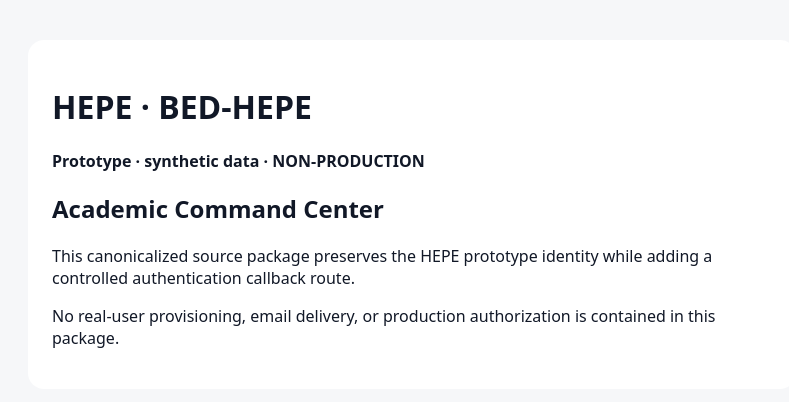
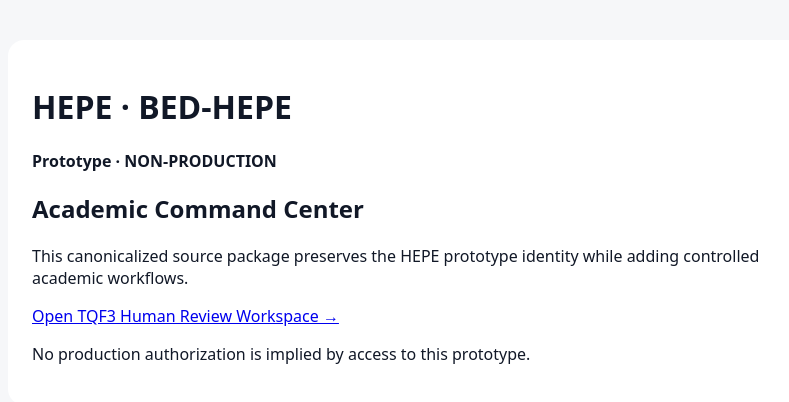
Before and after one commit to kasemch/hepe-ui-prototype, a Next.js app: page / in a window 1280 px wide. Shown: the top 402 px of the page, without its empty margins (228-1017 px from the left). Built offline with nearby package versions, Linux system fonts and the light colour scheme.

Commit message:
feat: link TQF3 review workspace

```diff
--- a/app/page.tsx
+++ b/app/page.tsx
@@ -1,11 +1,12 @@
 export default function Home() {
   return (
-    <main style={{maxWidth:720,margin:"40px auto",padding:24,background:"white",borderRadius:16}}>
+    <main style={{maxWidth:760,margin:"40px auto",padding:24,background:"white",borderRadius:16}}>
       <h1>HEPE · BED-HEPE</h1>
-      <p><strong>Prototype · synthetic data · NON-PRODUCTION</strong></p>
+      <p><strong>Prototype · NON-PRODUCTION</strong></p>
       <h2>Academic Command Center</h2>
-      <p>This canonicalized source package preserves the HEPE prototype identity while adding a controlled authentication callback route.</p>
-      <p>No real-user provisioning, email delivery, or production authorization is contained in this package.</p>
+      <p>This canonicalized source package preserves the HEPE prototype identity while adding controlled academic workflows.</p>
+      <p><a href="/tqf3/review">Open TQF3 Human Review Workspace →</a></p>
+      <p>No production authorization is implied by access to this prototype.</p>
     </main>
   );
 }
```
